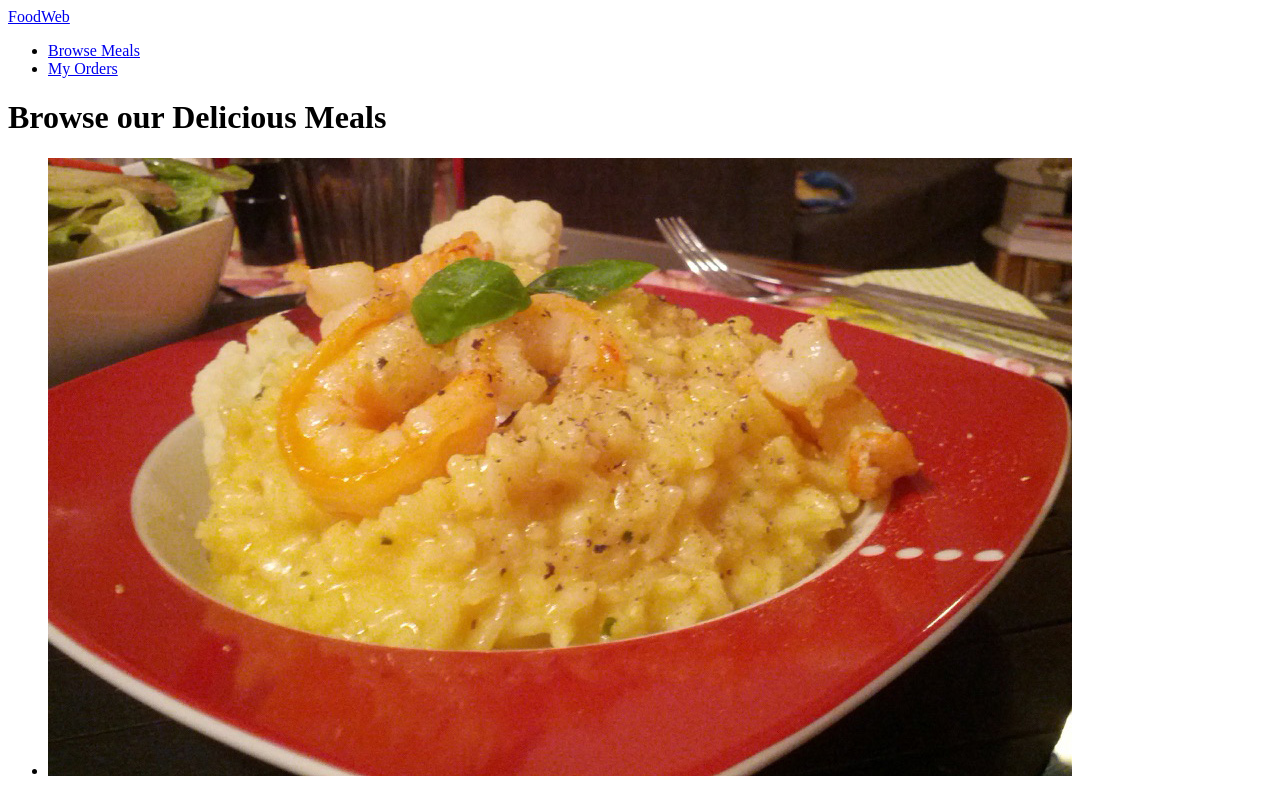
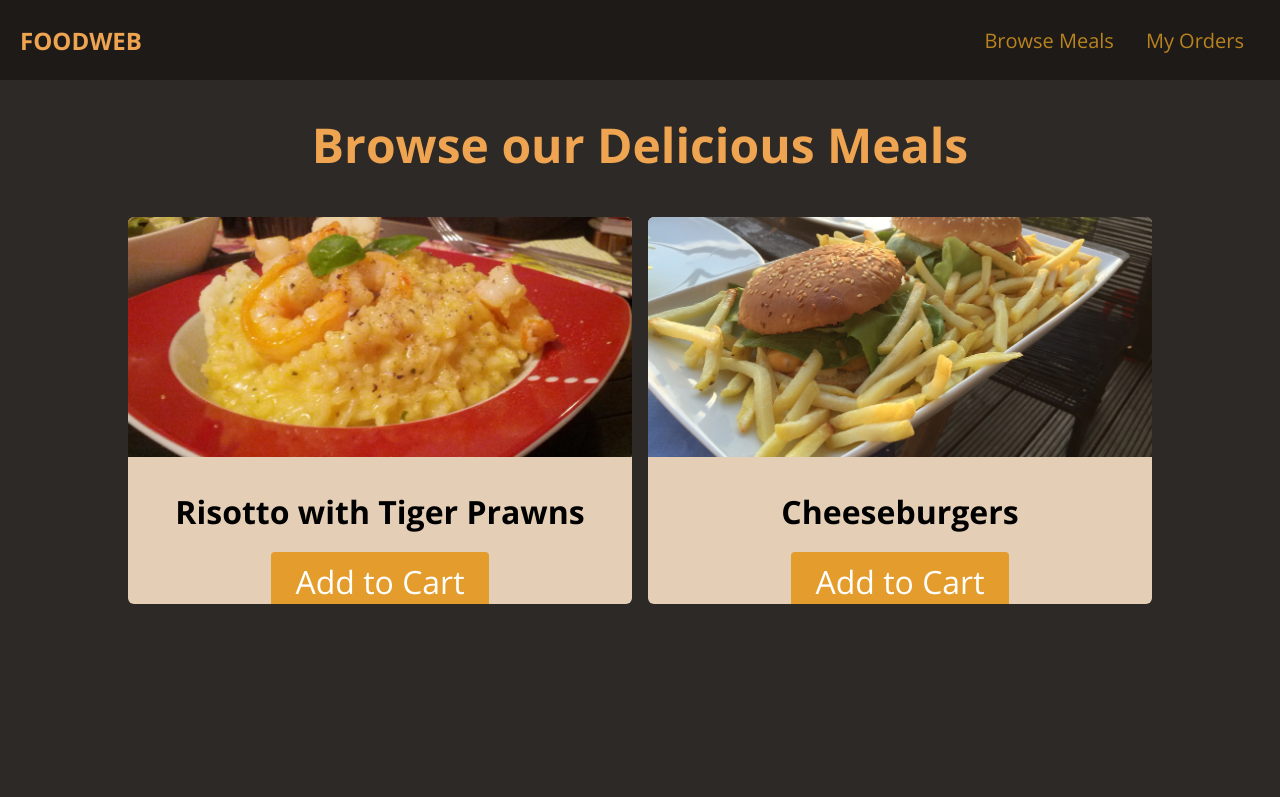
Before and after one commit to Hasrat270/Responsive_Page_Final_Code, a plain HTML site: page index.html in a window 1280 px wide. Shown: the top 797 px of the page. Drawn offline with nearby package versions, Linux system fonts and the light colour scheme.

Commit message:
Version 0.2

```diff
--- a/index.html
+++ b/index.html
@@ -28,7 +28,7 @@
       <h1>Browse our Delicious Meals</h1>
       <section id="latest-products">
         <ul>
-          <li class="food-items">
+          <li class="food-item">
             <article>
               <img src="/images/risotto.jpg" alt="Risotto with Tiger Prawns" />
               <div class="food-info">
@@ -37,7 +37,7 @@
               </div>
             </article>
           </li>
-          <li class="food-items">
+          <li class="food-item">
             <article>
               <img src="/images/cheeseburgers.jpg" alt="Cheeseburgers" />
               <div class="food-info">
--- a/styles.css
+++ b/styles.css
@@ -0,0 +1,99 @@
+body {
+  font-family: "Open Sans", sans-serif;
+  margin: 0;
+  background-color: rgb(44, 41, 38);
+}
+
+a {
+  text-decoration: none;
+}
+
+#main-header {
+  height: 80px;
+  display: flex;
+  justify-content: space-between;
+  align-items: center;
+  background-color: rgb(29, 26, 24);
+  padding: 0 20px;
+}
+
+#logo {
+  font-size: 24px;
+  color: rgb(238, 164, 80);
+  font-weight: bold;
+  text-transform: uppercase;
+}
+
+#main-header ul {
+  list-style: none;
+  display: flex;
+  margin: 0;
+  padding: 0;
+}
+
+#main-header ul li {
+  margin: 0 16px;
+}
+
+#main-header ul li a {
+  color: rgb(185, 131, 31);
+  font-size: 20px;
+}
+
+#main-header ul li a:hover {
+  color: rgb(238, 164, 80);
+}
+
+main h1 {
+  text-align: center;
+  color: rgb(238, 164, 80);
+  font-size: 48px;
+}
+
+#latest-products {
+  width: 80%;
+  margin: 40px auto;
+}
+
+#latest-products ul {
+  display: grid;
+  grid-template-columns: 1fr 1fr;
+  gap: 16px;
+  margin: 0;
+  padding: 0;
+}
+
+.food-item {
+  background-color: rgb(228, 206, 182);
+  border-radius: 6px;
+  overflow: hidden;
+}
+
+.food-item img {
+  height: 240px;
+  width: 100%;
+  object-fit: cover;
+}
+
+.food-info {
+  /* padding: 16px; */
+  /* padding: 10%; */
+  padding: 0.1rem;
+  text-align: center;
+  font-size: 200%;
+}
+
+h2 {
+  font-size: 2rem;
+}
+
+.btn {
+  background-color: rgb(228, 157, 44);
+  color: white;
+  border-radius: 4px;
+  padding: 8px 24px;
+}
+
+.btn:hover {
+  background-color: rgb(221, 134, 34);
+}
```
